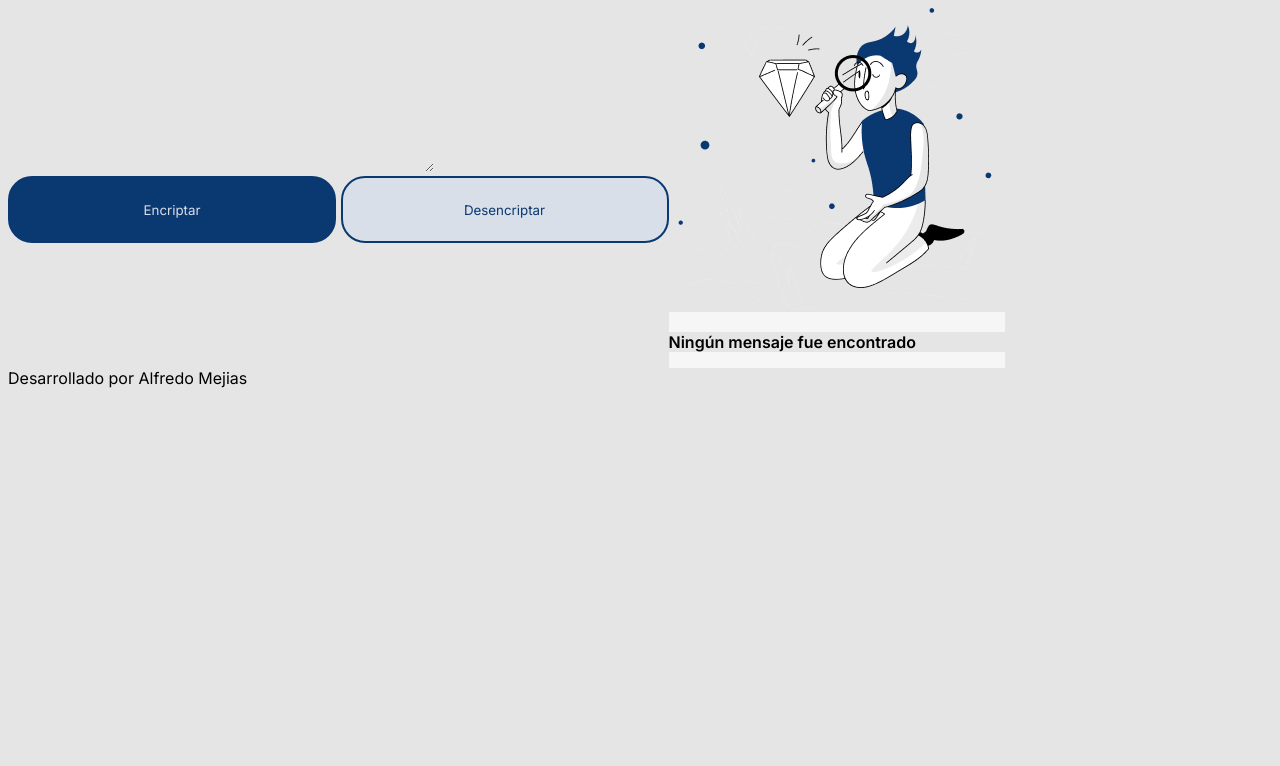
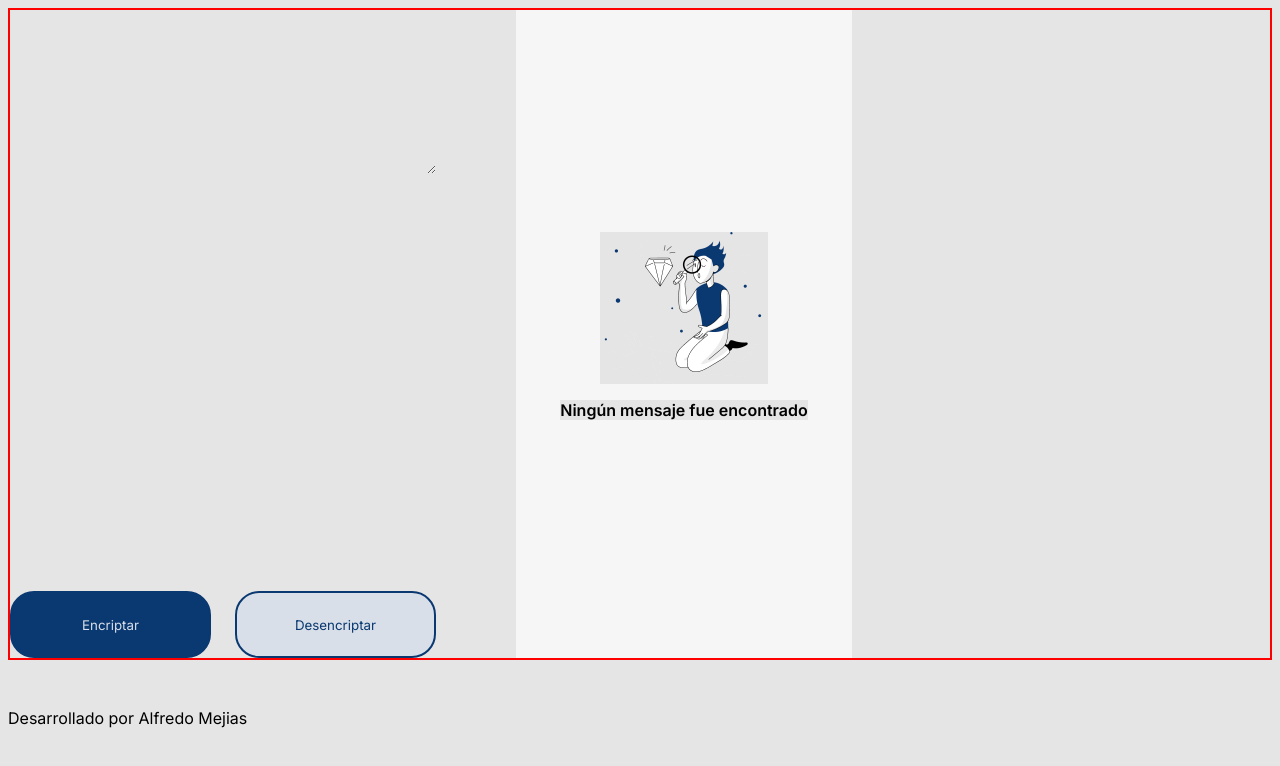
Before and after one commit to Almejias/Encriptador, a plain HTML site: page index.html in a window 1280 px wide. Drawn offline with Linux system fonts and the light colour scheme.

Commit message:
Ordenando elementos

```diff
--- a/style.css
+++ b/style.css
@@ -5,14 +5,26 @@
     font-family: "Inter", sans-serif;
 }
 
-
 body {
-    height: 100vh;
+    height: 90vh;
     box-sizing: border-box;
+    display: flex;
+    flex-direction: column;
+    justify-content: space-between;
 }
 
 .container {
     display: flex;
+    border: solid 2px red;
+    height: 90%;
+}
+
+.container__izquierda {
+    display: flex;
+    flex-direction: column;
+    gap: 24px;
+    margin-right: 80px;
+    justify-content:space-between;
 }
 
 .container__izquierda__text {
@@ -21,6 +33,8 @@ body {
 
 .container__izquierda__buttons {
     text-align: center;
+    gap: 24px;
+    display: flex;
 }
 
 .container__izquierda__button__encriptar {
@@ -28,7 +42,7 @@ body {
     color: #D8DFE8;
     border-radius: 24px;
     border: 2px solid  #0A3871;
-    width: 328px;
+    width: 50%;
     height: 67px;
 }
 
@@ -37,7 +51,7 @@ body {
     color: #0A3871;
     border-radius: 24px;
     border: 2px solid  #0A3871;
-    width: 328px;
+    width: 50%;
     height: 67px;
 
 }
@@ -45,8 +59,17 @@ body {
 
 .container__derecha {
     background-color:#f6f6f6;
+    display: flex;
+    flex-direction: column;
+    align-items: center;
+    justify-content: center;
+}
+
+.container__derecha__imagen{
+    width: 50%;
 }
 
 .container__derecha__msj {
     font-weight: 600;
+    text-align: center;
 }
```
